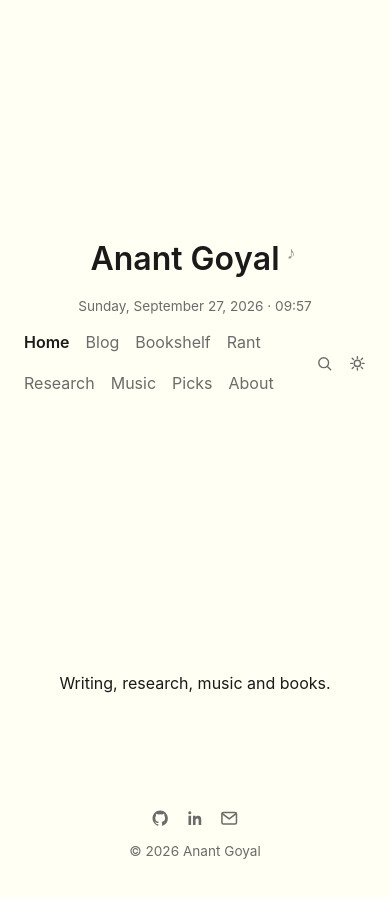
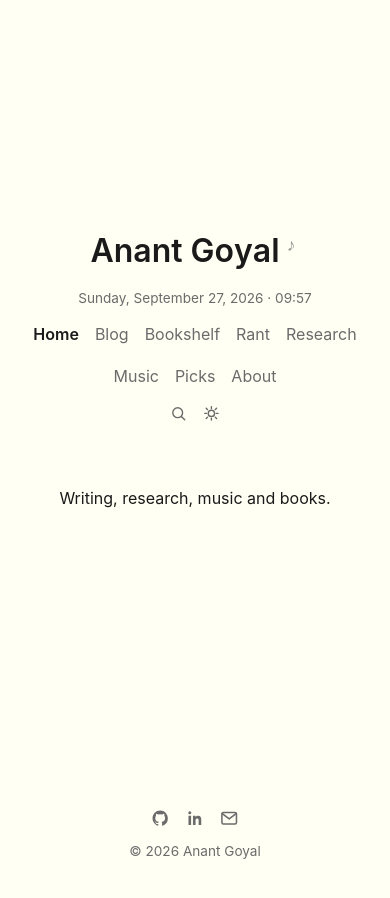
Before and after one commit to goyal-anant/goyal-anant.github.io, a Jekyll site: the page built from index.md, in a window 390 px wide. Built offline with Jekyll 4.4.1, drawn with Linux system fonts in a browser that asks for light colours; comment, search, counter and statistics services are not loaded.

Commit message:
Improve mobile layout: thinner strip, centered home page

```diff
--- a/assets/css/main.scss
+++ b/assets/css/main.scss
@@ -243,6 +243,16 @@ main {
   align-items: center;
   justify-content: center;
   text-align: center;
+}
+
+/* phones: thin strip; home stacks into one centered column */
+@media (max-width: 600px) {
+  body { border-left-width: 15px; }
+  .layout-home .site-header { min-height: auto; padding-top: 25vh; }
+  .layout-home .nav-row { flex-wrap: wrap; justify-content: center; }
+  .layout-home .site-nav { flex-basis: 100%; }
+  .layout-home .site-nav ul { justify-content: center; }
+  .layout-home main { align-items: flex-start; padding-top: 1rem; }
 }
 
 /* long URLs (e.g. in footnotes) must wrap instead of widening the page */
```
